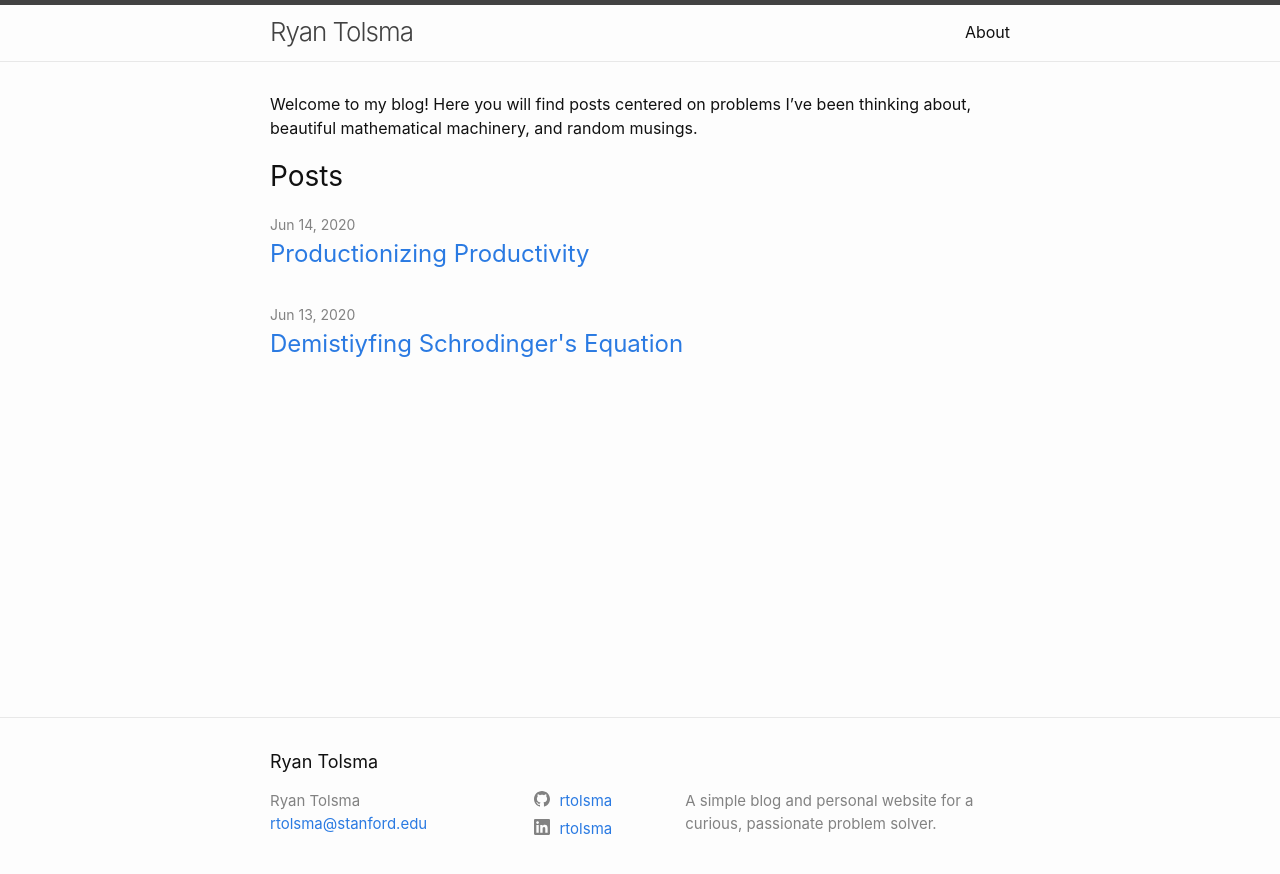
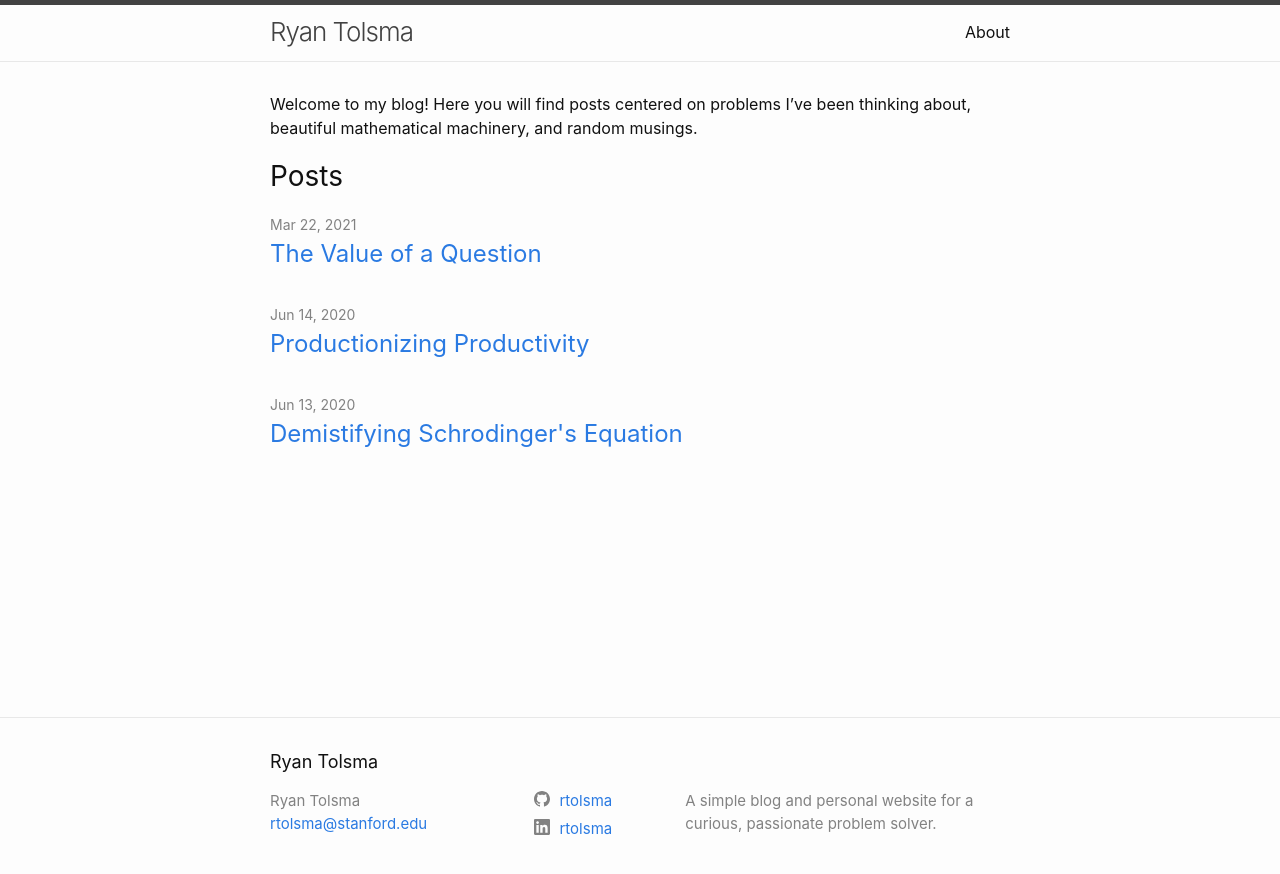
Before and after one commit to rtolsma/rtolsma.github.io, a Jekyll site: the page built from index.markdown, in a window 1280 px wide. Shown: the top 874 px of the page. Built offline with Jekyll 4.4.1, drawn with Linux system fonts in a browser that asks for light colours.

Commit message:
question post

```diff
--- a/_posts/2020-06-13-physics-gem.markdown
+++ b/_posts/2020-06-13-physics-gem.markdown
@@ -1,6 +1,6 @@
 ---
 layout: "post"
-title:  "Demistiyfing Schrodinger's Equation"
+title:  "Demistifying Schrodinger's Equation"
 categories: physics
 comments: true
 ---
```
Also changed, not shown: _posts/2021-03-22-questionvalue.markdown (added, +38 -0 lines).
